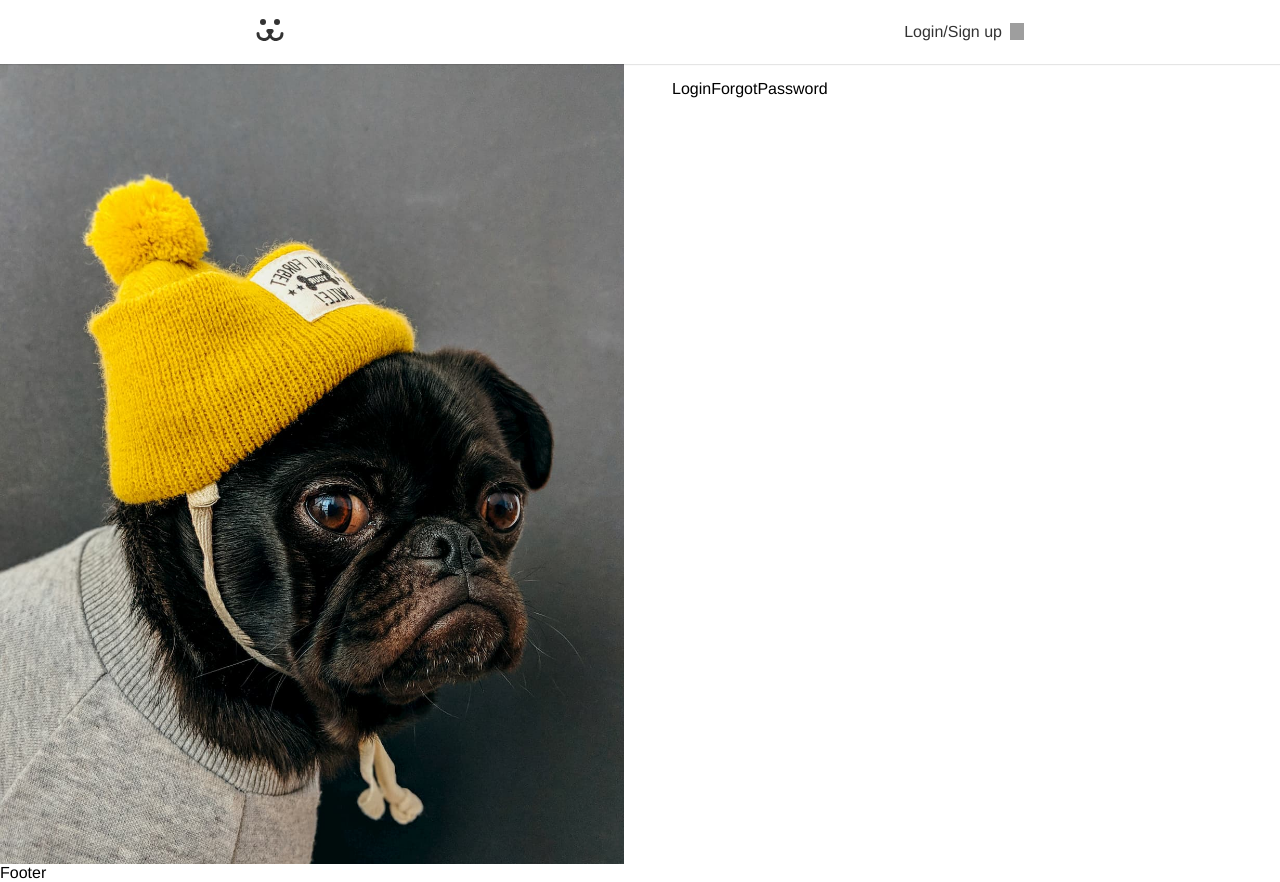
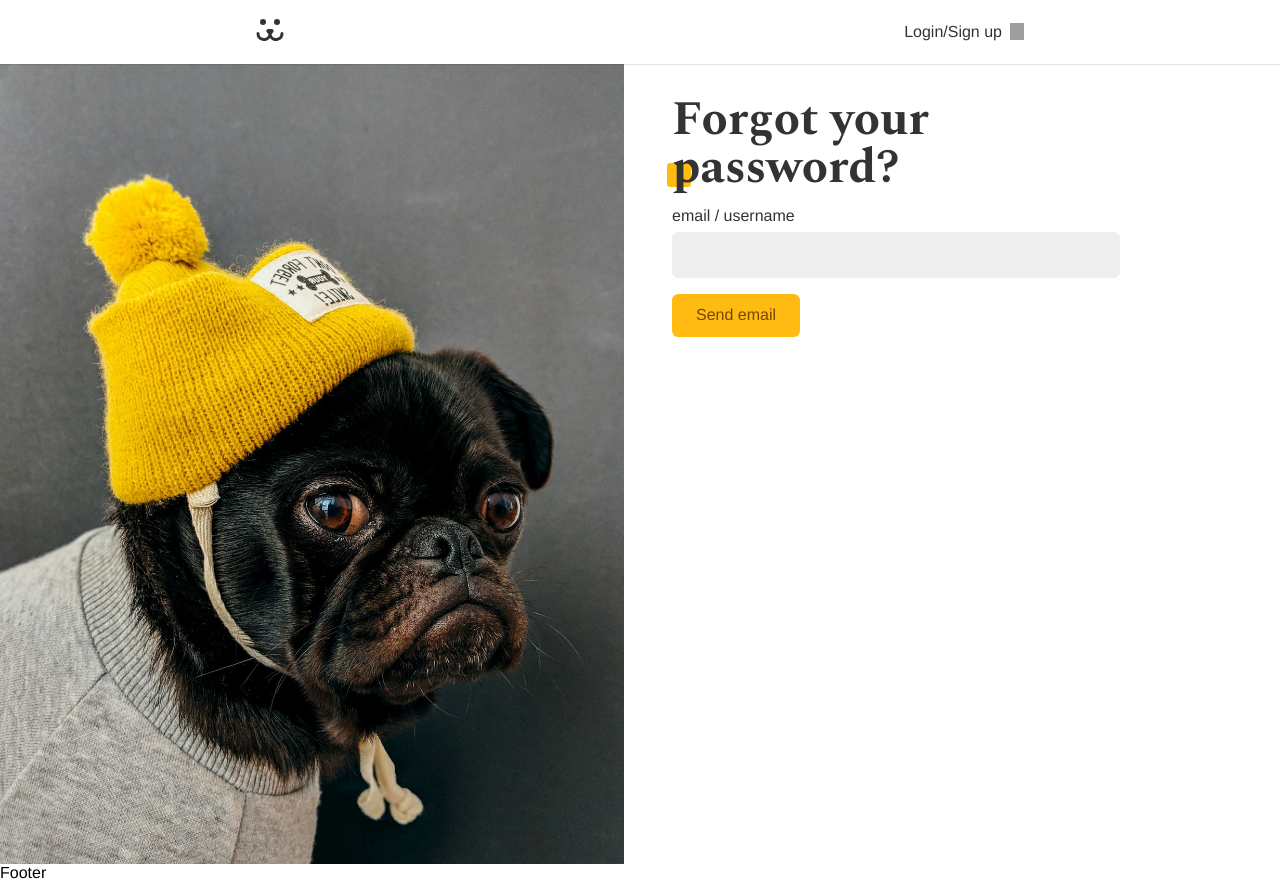
Before and after one commit to meanifreitas/dogs, a React (Vite) app: page /login/forgot in a window 1280 px wide. Built offline with nearby package versions, Linux system fonts and the light colour scheme; grey boxes are pictures that could not be loaded.

Commit message:
Forgot password feature

```diff
--- a/src/Components/Login/LoginForgotPassword.jsx
+++ b/src/Components/Login/LoginForgotPassword.jsx
@@ -1,9 +1,36 @@
-import React from 'react'
+import React from 'react';
+import Input from '../Forms/Input';
+import Button from '../Forms/Button';
+import Error from '../Helper/Error';
+import useForm from '../../Hooks/useForm';
+import useFetch from '../../Hooks/useFetch';
+import { LOST_PASSWORD } from '../../api';
 
 const LoginForgotPassword = () => {
+  const login = useForm();
+  const { data, loading, error, request } = useFetch();
+
+  async function handleSubmit(event) {
+    event.preventDefault();
+
+    if (login.validate()) {
+      const { url, options } = LOST_PASSWORD({login: login.value, url: window.location.href.replace('forgot', 'reset')});
+      const { json } = await request(url, options);
+    }
+  }
+
   return (
-    <div>LoginForgotPassword</div>
-  )
+    <section>
+      <h1 className='title'>Forgot your password?</h1>
+      {data ? <p>{data}</p> :
+        <form onSubmit={handleSubmit}>
+          <Input label='email / username' type='text' name='email' {...login} />
+          {loading ? <Button disabled>Sending...</Button> : <Button>Send email</Button>}
+        </form>
+      }
+      <Error error={error} />
+    </section>
+  );
 }
 
-export default LoginForgotPassword
+export default LoginForgotPassword;
--- a/src/Components/Login/LoginResetPassword.jsx
+++ b/src/Components/Login/LoginResetPassword.jsx
@@ -1,9 +1,9 @@
-import React from 'react'
+import React from 'react';
 
 const LoginResetPassword = () => {
   return (
     <div>LoginResetPassword</div>
-  )
+  );
 }
 
-export default LoginResetPassword
+export default LoginResetPassword;
--- a/src/api.jsx
+++ b/src/api.jsx
@@ -108,3 +108,16 @@ export function PHOTO_DELETE(id) {
     }
   };
 }
+
+export function LOST_PASSWORD(body) {
+  return {
+    url: API_URL + '/api/password/lost',
+    options: {
+      method: 'POST',
+      headers: {
+        'Content-Type': 'application/json',
+      },
+      body: JSON.stringify(body)
+    }
+  }
+}
```
